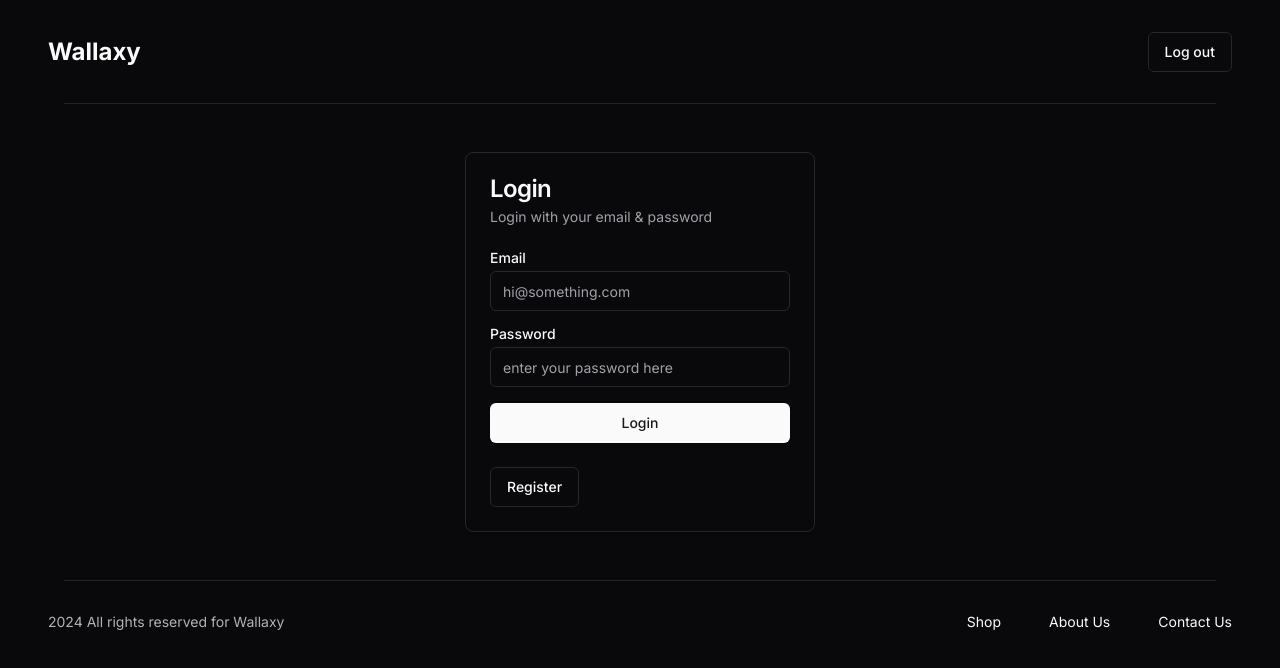
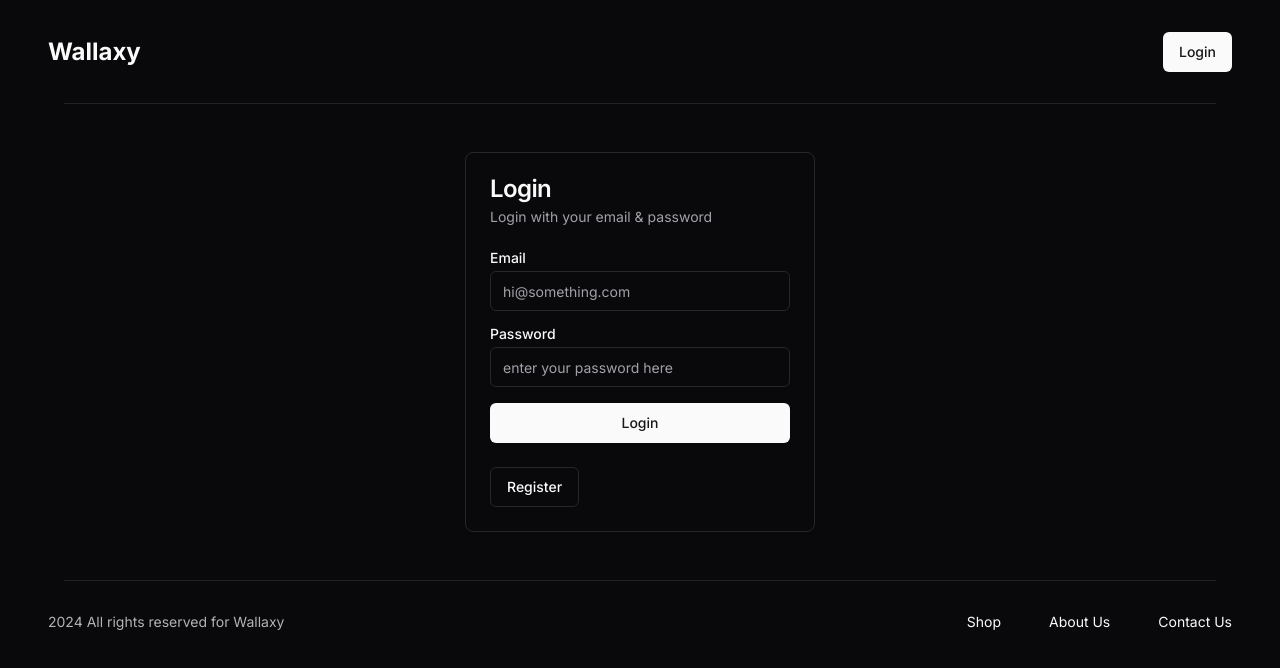
Before and after one commit to alilotfidev/online-shop, a Next.js app: page /login in a window 1280 px wide. Shown: the top 668 px of the page. Built offline with nearby package versions, Linux system fonts and the light colour scheme; no server answers.

Commit message:
authentication added to navbar

```diff
--- a/components/layout/Navbar.js
+++ b/components/layout/Navbar.js
@@ -1,23 +1,34 @@
-// import { signOut } from '@/auth';
+import { auth } from '@/auth';
+import { signOut } from '@/auth';
 
-// ui
 import { Button } from '@/components/ui/button';
+import { buttonVariants } from '@/components/ui/button';
+import Link from 'next/link';
 
-export default function Navbar() {
+export default async function Navbar() {
+  const session = await auth();
+  const isLoggedIn = session?.user.email ? true : false;
+
   return (
     <nav className='flex justify-between items-center py-8 px-12 relative'>
       <div className='font-bold text-2xl'>Wallaxy</div>
       <div>
+        {isLoggedIn ? (
           <form
-        // action={async () => {
-        //   'use server';
-        //   await signOut();
-        // }}
+            action={async () => {
+              'use server';
+              await signOut();
+            }}
           >
             <Button variant='outline' type='submit'>
               Log out
             </Button>
           </form>
+        ) : (
+          <Link href='/login' className={buttonVariants()}>
+            Login
+          </Link>
+        )}
       </div>
       <div className='devider w-[90%] h-[1px] bg-white opacity-10 absolute bottom-0 left-1/2 -translate-x-1/2'></div>
     </nav>
```
Lines whose indentation alone changed are shown as unchanged.
